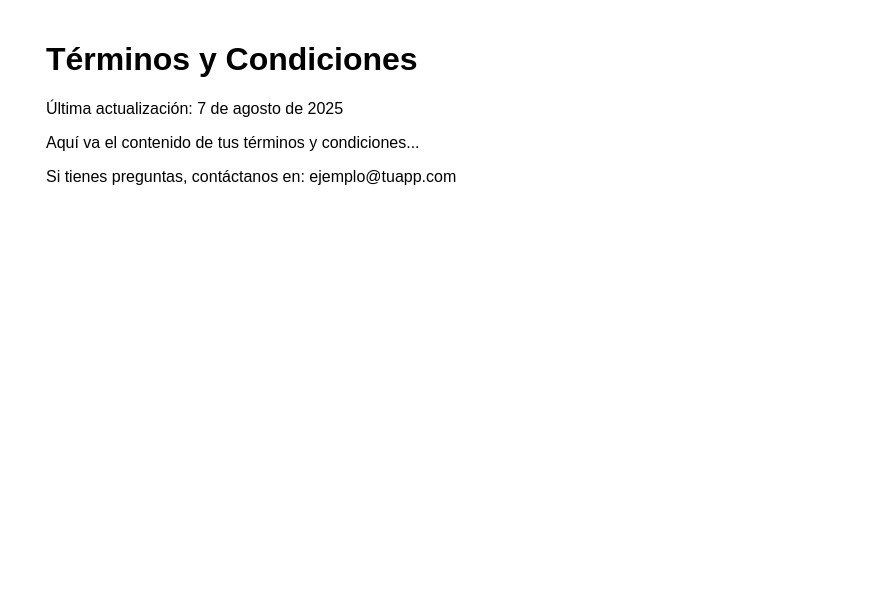
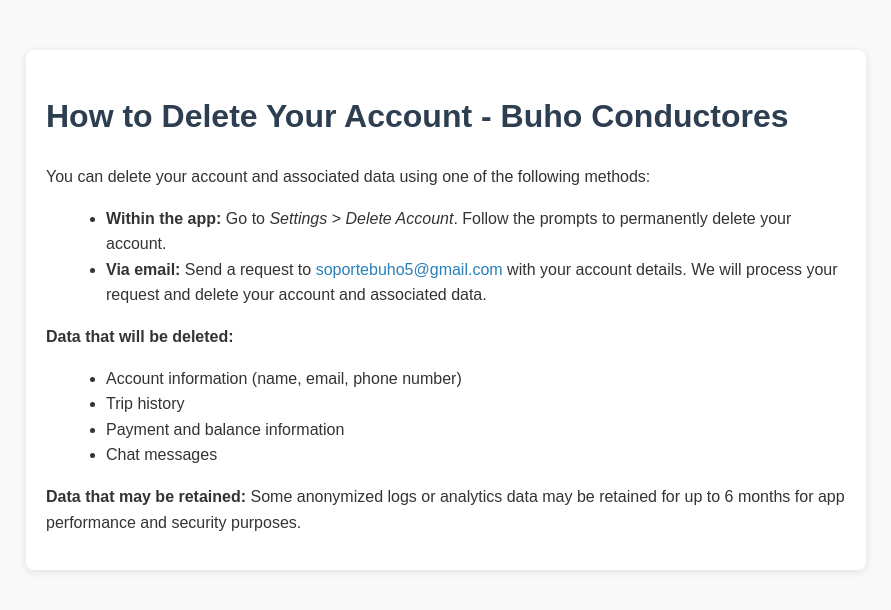
Before and after one commit to Ixcoy2/delete-account2, a plain HTML site: page index3.html in a window 1280 px wide. Shown: the whole page, without its empty margins (194-1085 px from the left). Drawn offline with Linux system fonts and the light colour scheme.

Commit message:
Update index3.html

```diff
--- a/index3.html
+++ b/index3.html
@@ -1,16 +1,35 @@
 <!DOCTYPE html>
-<html lang="es">
+<html lang="en">
 <head>
     <meta charset="UTF-8">
     <meta name="viewport" content="width=device-width, initial-scale=1.0">
-    <title>Términos y Condiciones</title>
+    <title>Delete Account - Buho Conductores</title>
+    <style>
+        body { font-family: Arial, sans-serif; background-color: #f9f9f9; color: #333; line-height: 1.6; margin: 0; padding: 0; }
+        .container { max-width: 800px; margin: 50px auto; padding: 20px; background-color: #fff; border-radius: 8px; box-shadow: 0 2px 8px rgba(0,0,0,0.1); }
+        h1 { color: #2c3e50; }
+        p { margin-bottom: 15px; }
+        a { color: #2980b9; text-decoration: none; }
+        a:hover { text-decoration: underline; }
+        ul { margin-left: 20px; }
+    </style>
 </head>
-<body style="max-width: 800px; margin: auto; font-family: Arial, sans-serif; padding: 20px;">
-    <h1>Términos y Condiciones</h1>
-    <p>Última actualización: 7 de agosto de 2025</p>
-
-    <p>Aquí va el contenido de tus términos y condiciones...</p>
-
-    <p>Si tienes preguntas, contáctanos en: ejemplo@tuapp.com</p>
+<body>
+    <div class="container">
+        <h1>How to Delete Your Account - Buho Conductores</h1>
+        <p>You can delete your account and associated data using one of the following methods:</p>
+        <ul>
+            <li><strong>Within the app:</strong> Go to <em>Settings</em> &gt; <em>Delete Account</em>. Follow the prompts to permanently delete your account.</li>
+            <li><strong>Via email:</strong> Send a request to <a href="mailto:soportebuho5@gmail.com">soportebuho5@gmail.com</a> with your account details. We will process your request and delete your account and associated data.</li>
+        </ul>
+        <p><strong>Data that will be deleted:</strong></p>
+        <ul>
+            <li>Account information (name, email, phone number)</li>
+            <li>Trip history</li>
+            <li>Payment and balance information</li>
+            <li>Chat messages</li>
+        </ul>
+        <p><strong>Data that may be retained:</strong> Some anonymized logs or analytics data may be retained for up to 6 months for app performance and security purposes.</p>
+    </div>
 </body>
 </html>
```
